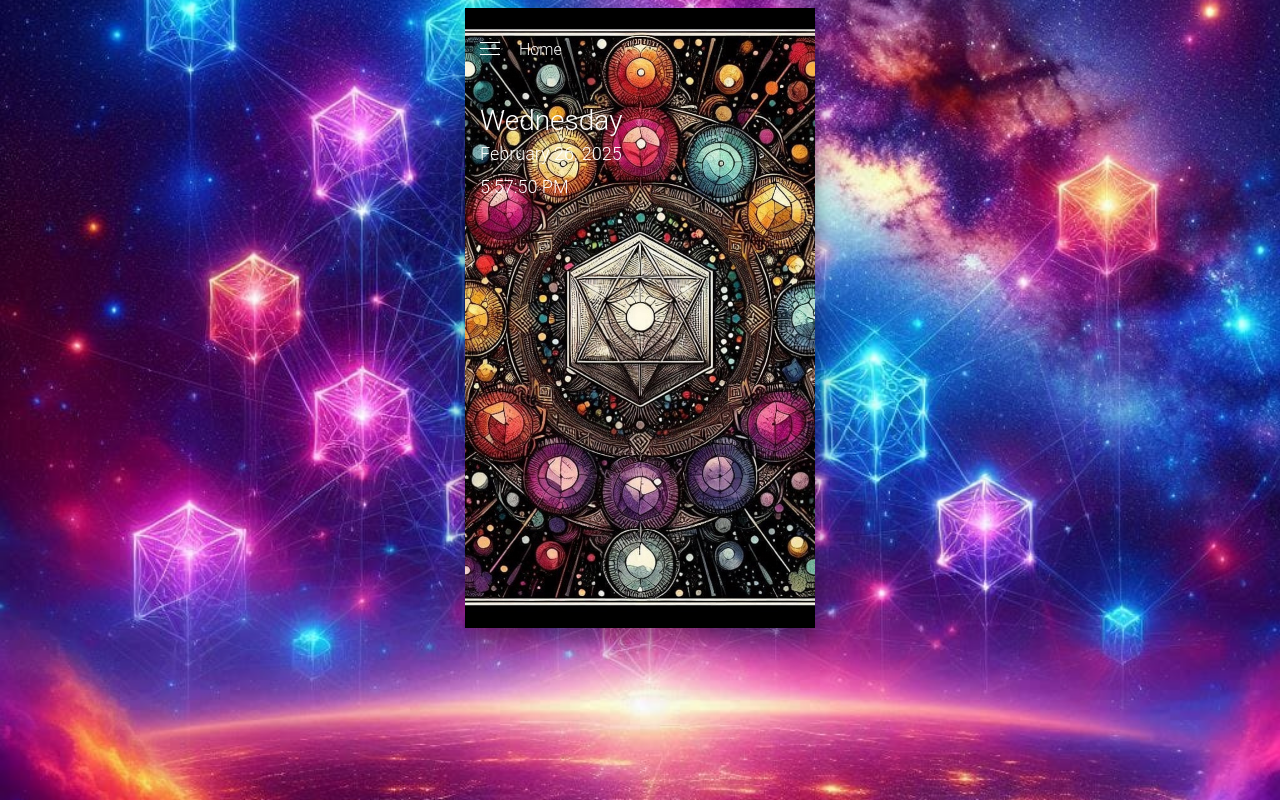
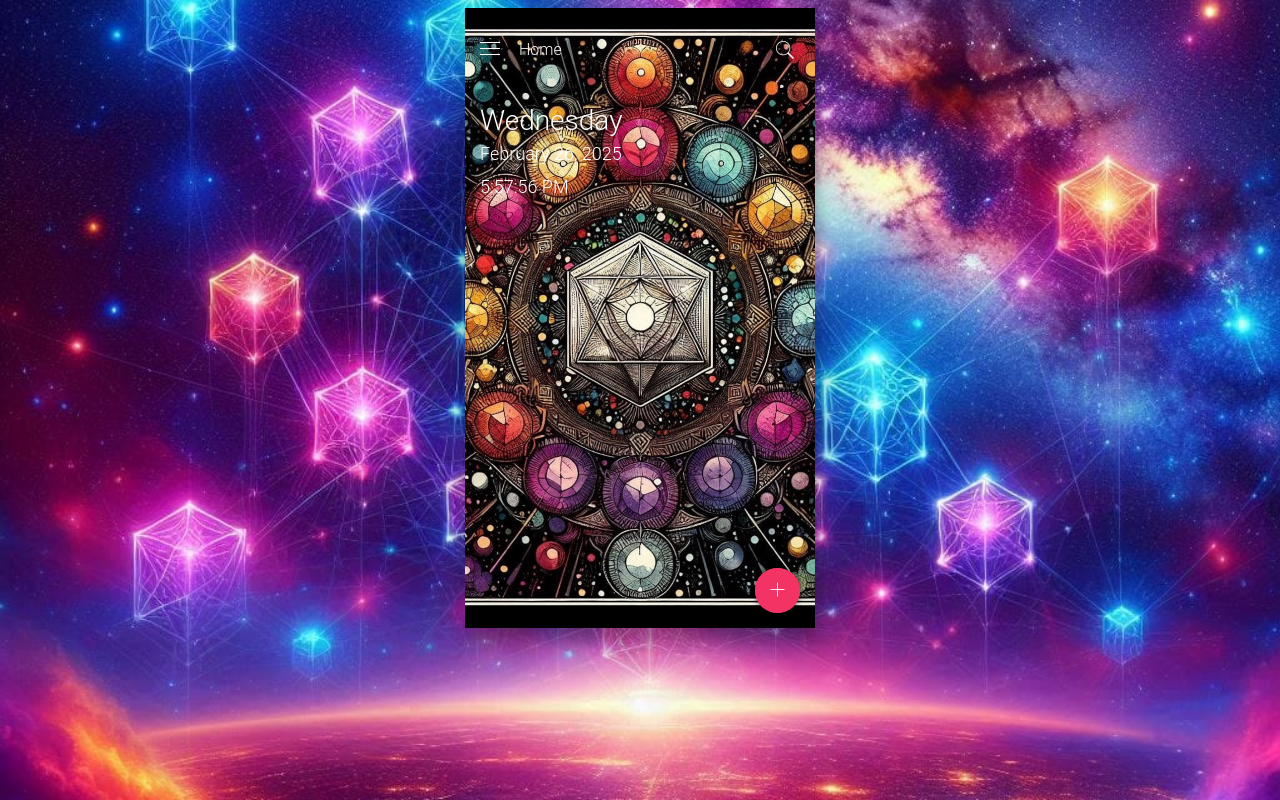
Before and after one commit to Bloodwun/Metatrons_Tablets, a PHP site: page / in a window 1280 px wide. Run offline with PHP 8.4, Linux system fonts and the light colour scheme; a stand-in replaces the project's code that opens the database connection.

Commit message:
Implement navigation functionality and add footer navigation links with icons

```diff
--- a/assets/js/index.js
+++ b/assets/js/index.js
@@ -79,18 +79,18 @@ var App = {
           }
         );
     },
-    // navigation: function () {
-    //   $(".nav-left a").on("touchstart click", function (e) {
-    //     e.preventDefault();
-    //     var t = $(this).attr("href").replace("#", "");
-    //     $(".sidebar").toggleClass("active"),
-    //       $(".html").removeClass("visible"),
-    //       "home" == t || "" == t || null == t
-    //         ? $(".html.welcome").addClass("visible")
-    //         : $(".html." + t).addClass("visible"),
-    //       App.title($(this).text());
-    //   });
-    // },
+    navigation: function () {
+      $(".nav-left a").on("touchstart click", function (e) {
+        e.preventDefault();
+        var t = $(this).attr("href").replace("#", "");
+        $(".sidebar").toggleClass("active"),
+          $(".html").removeClass("visible"),
+          "home" == t || "" == t || null == t
+            ? $(".html.welcome").addClass("visible")
+            : $(".html." + t).addClass("visible"),
+          App.title($(this).text());
+      });
+    },
   },
   search: {
     bar: function () {
--- a/includes/footer.php
+++ b/includes/footer.php
@@ -1,5 +1,11 @@
 
-
+<div class="nav">
+			<a href="#profile" class="nav-item nav-count-1"><i class="ion-ios-person-outline"></i><span class="invisible">Profile</span></a>
+			<a href="#compose" class="nav-item nav-count-2"><i class="ion-ios-compose-outline"></i><span class="invisible">Compose</span></a>
+			<a href="#chats" class="nav-item nav-count-3"><i class="ion-ios-chatboxes-outline"></i><span class="invisible">Chats</span></a>
+			<a href="#alarm" class="nav-item nav-count-4"><i class="ion-ios-alarm-outline"></i><span class="invisible">Alarm</span></a>
+			<a href="#toggle" class="mask"><i class="ion-ios-plus-empty"></i></a>
+		</div>
  </div>
     </div>
 
--- a/includes/header.php
+++ b/includes/header.php
@@ -8,6 +8,9 @@ require_once "db.php";
   <head>
     <meta charset="UTF-8" />
     <meta name="viewport" content="width=device-width, initial-scale=1.0" />
+    <link rel="stylesheet" href="https://cdnjs.cloudflare.com/ajax/libs/ionicons/2.0.1/css/ionicons.min.css">
+
+
     <title>Document</title>
     <link rel="stylesheet" href="assets/css/style.css">
   </head>
```
